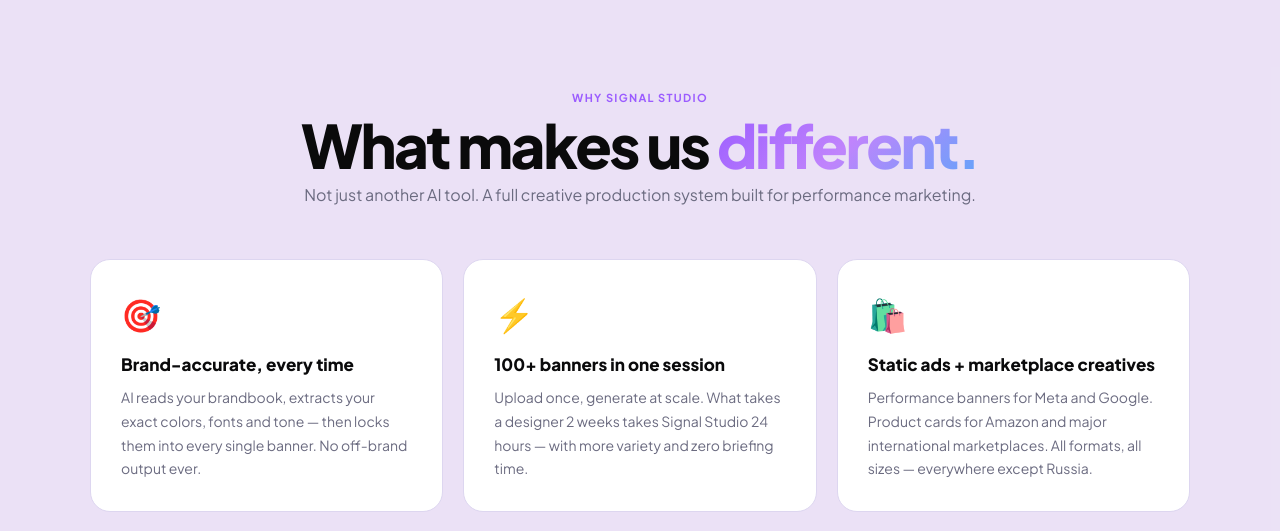
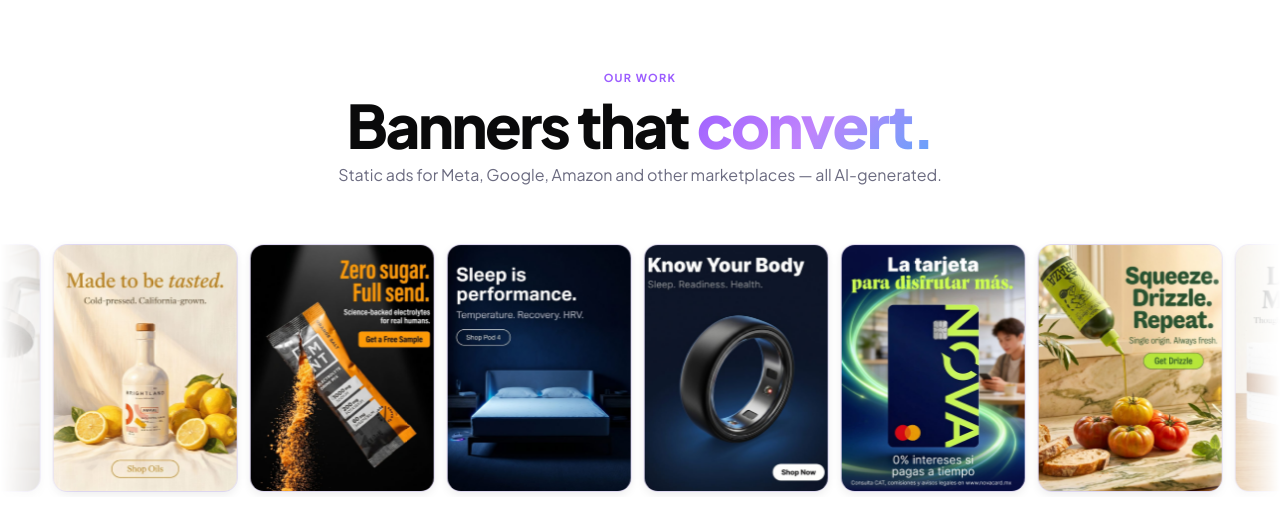
Before and after one commit to lerakantsur/signal-studio-landing, a Next.js app: page / in a window 1280 px wide. Shown: the part 950-1481 px from the top of the page. Built offline with nearby package versions, Linux system fonts and the light colour scheme.

Commit message:
Add files via upload

```diff
--- /dev/null
+++ b/components/Marquee.tsx
@@ -0,0 +1,78 @@
+/* eslint-disable @next/next/no-img-element */
+"use client";
+
+import { motion } from "framer-motion";
+
+const images = [
+  "/portfolio/hf_20260624_110441_d15dc873-cbfe-4972-843d-3a5ffd0600d5.jpg",
+  "/portfolio/hf_20260624_110217_0f791b0a-7740-4081-af89-d500e6eb19e9.jpg",
+  "/portfolio/hf_20260624_110101_25348ddd-5750-44da-8dbf-0bd3ef518588.jpg",
+  "/portfolio/hf_20260624_105907_4fa5c4f6-8481-4948-9c53-5481b5b80ad3.jpg",
+  "/portfolio/hf_20260624_105805_a5c112df-f04a-4dca-9b8e-be173d689f5d.jpg",
+  "/portfolio/hf_20260624_102623_772bc1c9-b1ea-4dac-a7a1-20ea27bdc07b.jpg",
+  "/portfolio/Frame_31.jpg",
+  "/portfolio/hf_20260624_105641_f705ee3d-64dc-4274-882e-78009dc13163.jpg",
+  "/portfolio/hf_20260624_105530_8cad9264-c6fa-4909-aa8c-7d3fef5538d0.jpg",
+  "/portfolio/hf_20260624_105600_55fbdf80-6a85-4d9b-9188-8ab5f91357d0.jpg",
+  "/portfolio/hf_20260624_105202_e9354a25-9362-4bde-9a9e-fffa5dae85b8.jpg",
+  "/portfolio/hf_20260624_111616_efab004e-7718-41d1-a98f-8f4eefd064d7.jpg",
+  "/portfolio/Frame_62.jpg",
+];
+
+const viewport = { once: true, margin: "-80px" };
+
+export default function Marquee() {
+  return (
+    <section className="portfolio">
+      <motion.div
+        className="section-head"
+        initial={{ opacity: 0, y: 40 }}
+        whileInView={{ opacity: 1, y: 0 }}
+        viewport={viewport}
+        transition={{ duration: 0.6 }}
+      >
+        <div className="eyebrow">Our work</div>
+        <h2 className="sec-h2">
+          Banners that <span className="grad">convert.</span>
+        </h2>
+        <p className="sec-sub">
+          Static ads for Meta, Google, Amazon and other marketplaces — all AI-generated.
+        </p>
+      </motion.div>
+
+      <div style={{
+        overflow: "hidden",
+        padding: "5px 0",
+        maskImage: "linear-gradient(to right, transparent, black 6%, black 94%, transparent)",
+        WebkitMaskImage: "linear-gradient(to right, transparent, black 6%, black 94%, transparent)",
+      }}>
+        <div style={{
+          display: "flex",
+          gap: 12,
+          width: "max-content",
+          animation: "scroll 50s linear infinite",
+        }}>
+          {[...images, ...images].map((src, i) => (
+            <div key={i} style={{
+              width: 185,
+              height: 248,
+              borderRadius: 14,
+              overflow: "hidden",
+              flexShrink: 0,
+              border: "1px solid #DDD6F0",
+              boxShadow: "0 3px 10px rgba(0,0,0,.07)",
+              background: "#E8E0F0",
+            }}>
+              <img
+                src={src}
+                alt=""
+                loading="lazy"
+                style={{ width: "100%", height: "100%", objectFit: "cover", display: "block" }}
+              />
+            </div>
+          ))}
+        </div>
+      </div>
+    </section>
+  );
+}
```
